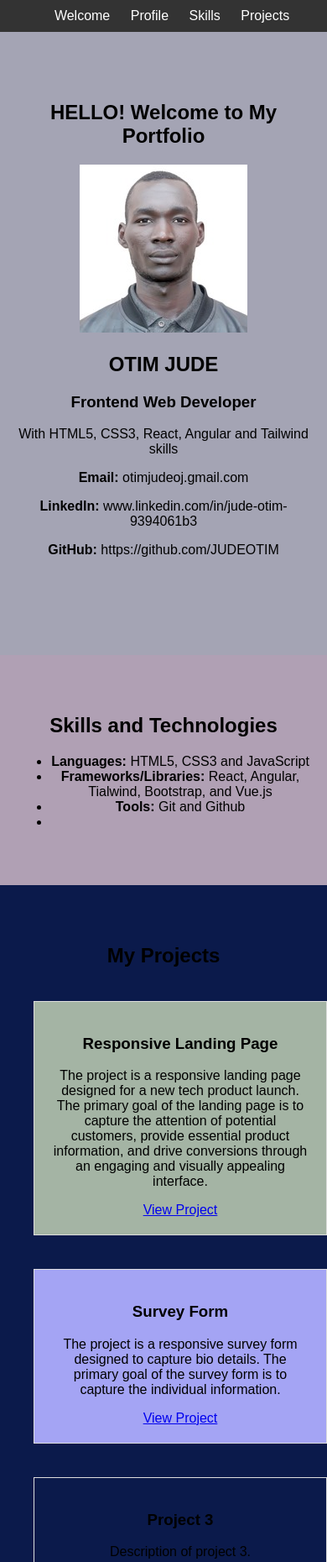
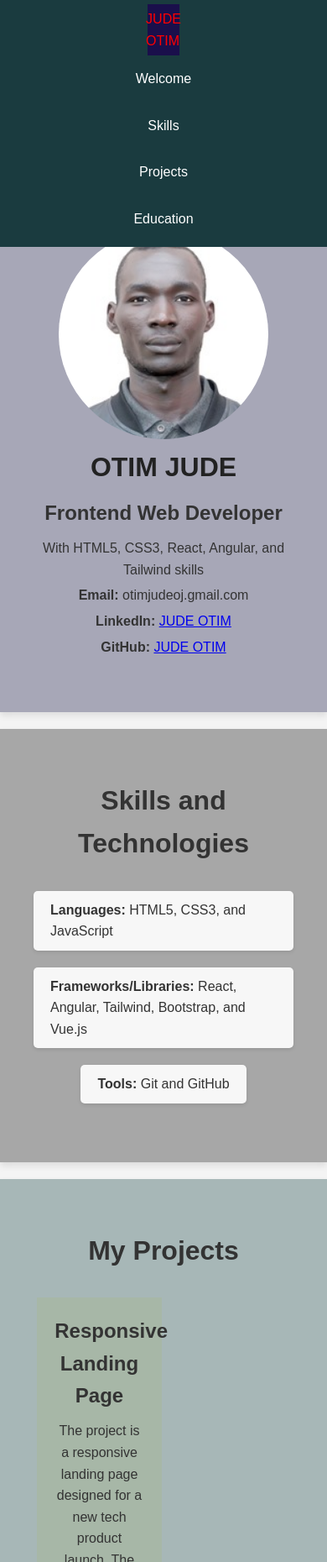
Before and after one commit to JUDEOTIM/Responsive-Web-Design, a plain HTML site: page Portifolio/index.html in a window 390 px wide. Shown: the top 1860 px of the page at 84% size. Drawn offline with Linux system fonts and the light colour scheme.

Commit message:
Responsive Web Design Certification

```diff
--- a/Portifolio/index.html
+++ b/Portifolio/index.html
@@ -9,54 +9,80 @@
 <body>
 
   <div id="navbar">
-
+    <div class="logo">JUDE OTIM</div>
     <a href="#welcome-section">Welcome</a>
-    <a href="#profile-link" id="profile-link" target="_blank">Profile</a>
     <a href="#Skills">Skills</a>
     <a href="#projects">Projects</a>
+    <a href="#Education-Background">Education</a>
   </div>
 
-<section id="Welcome-section">
-
-</section>
   <section id="welcome-section">
     <h1>HELLO! Welcome to My Portfolio</h1>
-<img src="PassPhot.jpg">
+    <img src="PassPhot.jpg" alt="Otim Jude Photo">
     <h2>OTIM JUDE</h2>
     <h3>Frontend Web Developer</h3>
-<p>With HTML5, CSS3, React, Angular and Tailwind skills</p>
+    <p>With HTML5, CSS3, React, Angular, and Tailwind skills</p>
     <p><b>Email:</b> otimjudeoj.gmail.com</p>
-<p><b>LinkedIn:</b> www.linkedin.com/in/jude-otim-9394061b3</p>
-<p><b>GitHub:</b> https://github.com/JUDEOTIM</p>
+    <p><b>LinkedIn:</b> <a href="https://www.linkedin.com/in/jude-otim-9394061b3" target="_blank">JUDE OTIM</a></p>
+    <p><b>GitHub:</b> <a href="https://github.com/JUDEOTIM" target="_blank">JUDE OTIM</a></p>
   </section>
 
   <section id="Skills">
     <h2>Skills and Technologies</h2>
     <ul>
-<li><b>Languages:</b> HTML5, CSS3 and JavaScript</li>
-<li><b>Frameworks/Libraries:</b> React, Angular, Tialwind, Bootstrap, and Vue.js</li>
-<li><b>Tools:</b> Git and Github</li>
-<li><b></b> </li>
+      <li><b>Languages:</b> HTML5, CSS3, and JavaScript</li>
+      <li><b>Frameworks/Libraries:</b> React, Angular, Tailwind, Bootstrap, and Vue.js</li>
+      <li><b>Tools:</b> Git and GitHub</li>
     </ul>
   </section>
 
   <section id="projects">
     <h2>My Projects</h2>
-    <div class="project-tile project-tile1">
+    <div class="project-tile">
       <h3>Responsive Landing Page</h3>
       <p>The project is a responsive landing page designed for a new tech product launch. The primary goal of the landing page is to capture the attention of potential customers, provide essential product information, and drive conversions through an engaging and visually appealing interface.</p>
       <a href="https://example.com/project1" target="_blank">View Project</a>
     </div>
-    <div class="project-tile project-tile2">
+    <div class="project-tile">
       <h3>Survey Form</h3>
       <p>The project is a responsive survey form designed to capture bio details. The primary goal of the survey form is to capture the individual information.</p>
       <a href="https://example.com/project2" target="_blank">View Project</a>
     </div>
     <div class="project-tile">
-      <h3>Project 3</h3>
-      <p>Description of project 3.</p>
+      <h3>Cafe Menu</h3>
+      <p>The project is aimed at learning CSS by designing a menu page for a cafe webpage. The primary goal of the survey form is to design a cafe menu using CSS.</p>
       <a href="https://example.com/project3" target="_blank">View Project</a>
     </div>
+    <div class="project-tile">
+      <h3>CSS Animation</h3>
+      <p>The project is aimed at learning how to use CSS to animate elements, transform them, and adjust their speed. The primary goal of the project is to use CSS animation to draw attention to specific sections of your webpage and make it more engaging.</p>
+      <a href="https://example.com/project4" target="_blank">View Project</a>
+    </div>
+  </section>
+
+  <section id="Education-Background">
+    <h2>EDUCATION BACKGROUND</h2>
+    <h3>Bachelor's Degree in Industrial Engineering and Management</h3>
+    <p>Kyambogo University from 2021 – 2024</p>
+
+    <h3>Diploma in Mechanical and Production Engineering</h3>
+    <p>Kyambogo University from 2017 – 2019</p>
+
+    <h3>Frontend Software Development Certificate</h3>
+    <p>ALX Software Engineering from 2022 – 2024</p>
+
+    <h3>Introduction to Frontend Development</h3>
+    <p>Simplilearn 2024</p>
+
+    <h3>Responsive Web Design Certificate</h3>
+    <p>FreeCodeCamp 2024</p>
+
+    <h3>Uganda Advanced Certificate of Education</h3>
+    <p>St Lawrence S.S.S Sonde from 2014 – 2015</p>
+
+    <h3>Uganda Certificate of Education</h3>
+    <p>Country Side College Mukono from 2010 – 2013</p>
+
   </section>
 
 </body>
--- a/Portifolio/styles.css
+++ b/Portifolio/styles.css
@@ -1,5 +1,216 @@
 
-    body {
+/* Basic reset */
+* {
+  margin: 0;
+  padding: 0;
+  box-sizing: border-box;
+}
+
+body {
+  font-family: Arial, sans-serif;
+  background-color: #f4f4f4;
+  color: #333;
+  line-height: 1.6;
+}
+
+/* Navbar Styles */
+#navbar {
+  position: fixed;
+  top: 0;
+  width: 100%;
+  background-color: #1a3b3f;
+  padding: 5px;
+  display: flex;
+  justify-content: center;
+  z-index: 1000;
+}
+
+#navbar a {
+  color: #fff;
+  text-decoration: none;
+  padding: 10px 15px;
+  margin: 0 5px;
+  transition: background-color 0.3s ease;
+}
+
+.logo{
+  color: red;
+  background: #1a0f4b;
+  display: flex;
+  width: 10%;
+  justify-content: center;
+  position: relative;
+  padding: 5px;
+  margin: 0;
+}
+
+#navbar a:hover {
+  background-color: #555;
+}
+
+/* Welcome Section */
+#welcome-section {
+  padding: 60px 30px;
+  text-align: center;
+  background-color: #a7a7b7;
+  margin-bottom: 20px;
+  box-shadow: 0 4px 8px rgba(0, 0, 0, 0.1);
+}
+
+#welcome-section h1 {
+  font-size: 2.5rem;
+  margin-bottom: 20px;
+}
+
+
+
+#welcome-section img {
+  border-radius: 80%;
+  width: 250px;
+  height: 250px;
+  margin-top: 1px;
+}
+
+#welcome-section h2 {
+  font-size: 2rem;
+  color: #222;
+}
+
+#welcome-section h3 {
+  font-size: 1.5rem;
+  color: #333;
+  margin: 10px 0;
+}
+
+#welcome-section p {
+  margin: 5px 0;
+}
+
+/* Skills Section */
+#Skills {
+  background-color: #a7a7a7;
+  padding: 60px 30px;
+  box-shadow: 0 4px 8px rgba(0, 0, 0, 0.1);
+  margin-bottom: 20px;
+}
+
+#Skills h2 {
+  text-align: center;
+  font-size: 2rem;
+  margin-bottom: 20px;
+}
+
+#Skills ul {
+  list-style: none;
+  padding-left: 0;
+  display: flex;
+  flex-wrap: wrap;
+  justify-content: center;
+}
+
+#Skills ul li {
+  background-color: #f7f7f7;
+  padding: 10px 20px;
+  margin: 10px;
+  border-radius: 5px;
+  box-shadow: 0 2px 4px rgba(0, 0, 0, 0.1);
+}
+
+/* Projects Section */
+#projects {
+  padding: 60px 30px;
+  background-color: #a7b7b7;
+  box-shadow: 0 4px 8px rgba(0, 0, 0, 0.1);
+  text-align: center;
+}
+
+#projects h2 {
+  text-align: center;
+  font-size: 2rem;
+  margin-bottom: 20px;
+}
+
+.project-tile {
+  margin: 20px;
+  padding: 20px;
+  border: 1px solid #a7b7a7;
+  display: inline-block;
+  width: 45%;
+  height: 15%;
+  box-sizing: border-box;
+  background-color: #a7b7a7;
+}
+
+.project-tile h3 {
+  font-size: 1.5rem;
+  margin-bottom: 10px;
+}
+
+.project-tile p {
+  margin-bottom: 15px;
+}
+
+.project-tile a {
+  display: inline-block;
+  color: #3b3a3d;
+  text-decoration: none;
+  background-color: #4a7a6f;
+  padding: 10px 15px;
+  border-radius: 5px;
+  transition: background-color 0.3s ease;
+}
+
+.project-tile a:hover {
+  background-color: #bbb;
+}
+
+/* Education Section */
+#Education-Background {
+  background-color: #a0b3c7;
+  padding: 60px 30px;
+  box-shadow: 0 4px 8px rgba(0, 0, 0, 0.1);
+}
+
+#Education-Background h2 {
+  text-align: center;
+  background-color: #a3b3d7;
+  font-size: 2rem;
+  margin-bottom: 20px;
+}
+
+#Education-Background h3 {
+  font-size: 1.5rem;
+  margin-bottom: 10px;
+}
+
+#Education-Background p {
+  margin-bottom: 20px;
+}
+
+/* Media Queries for Responsive Design */
+@media (max-width: 720px) {
+  #navbar {
+    flex-direction: column;
+    align-items: center;
+  }
+
+  #navbar a {
+    margin: 5px 0;
+  }
+
+  #Skills ul {
+    flex-direction: column;
+    align-items: center;
+  }
+
+  #projects .project-tile {
+    margin: 10px 0;
+  }
+}
+
+
+
+/* body {
       margin: 0;
       font-family: Arial, sans-serif;
     }
```
Lines whose indentation alone changed are shown as unchanged.
